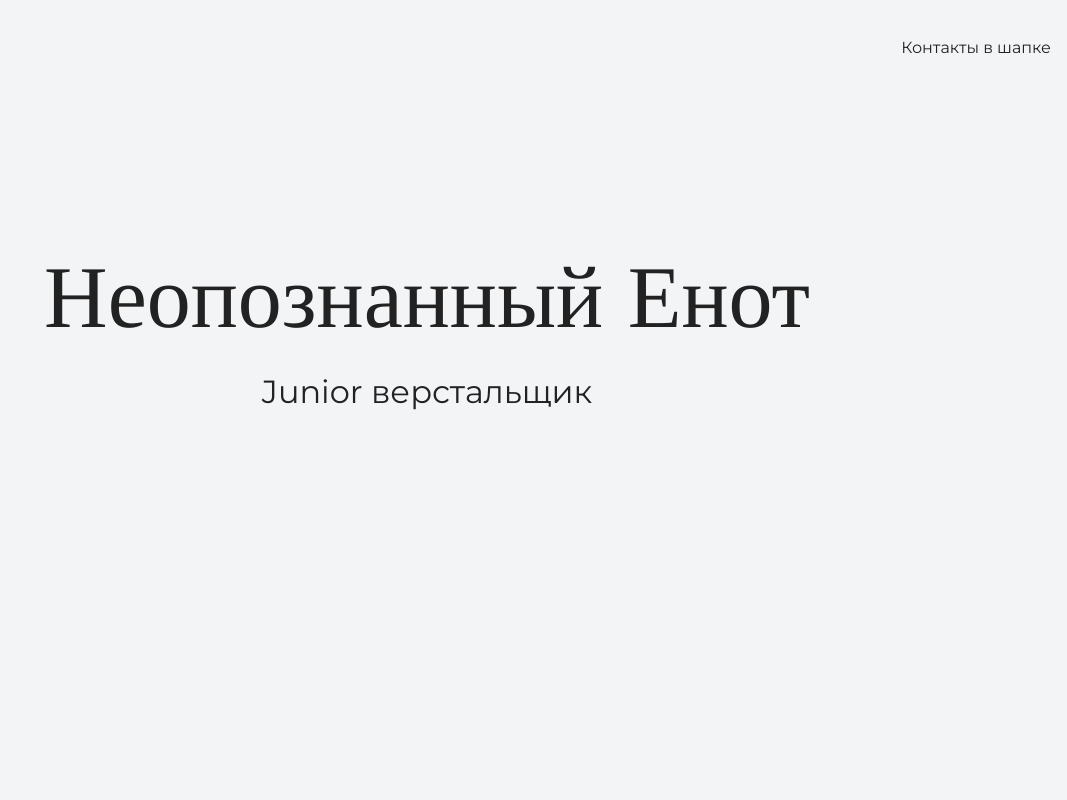
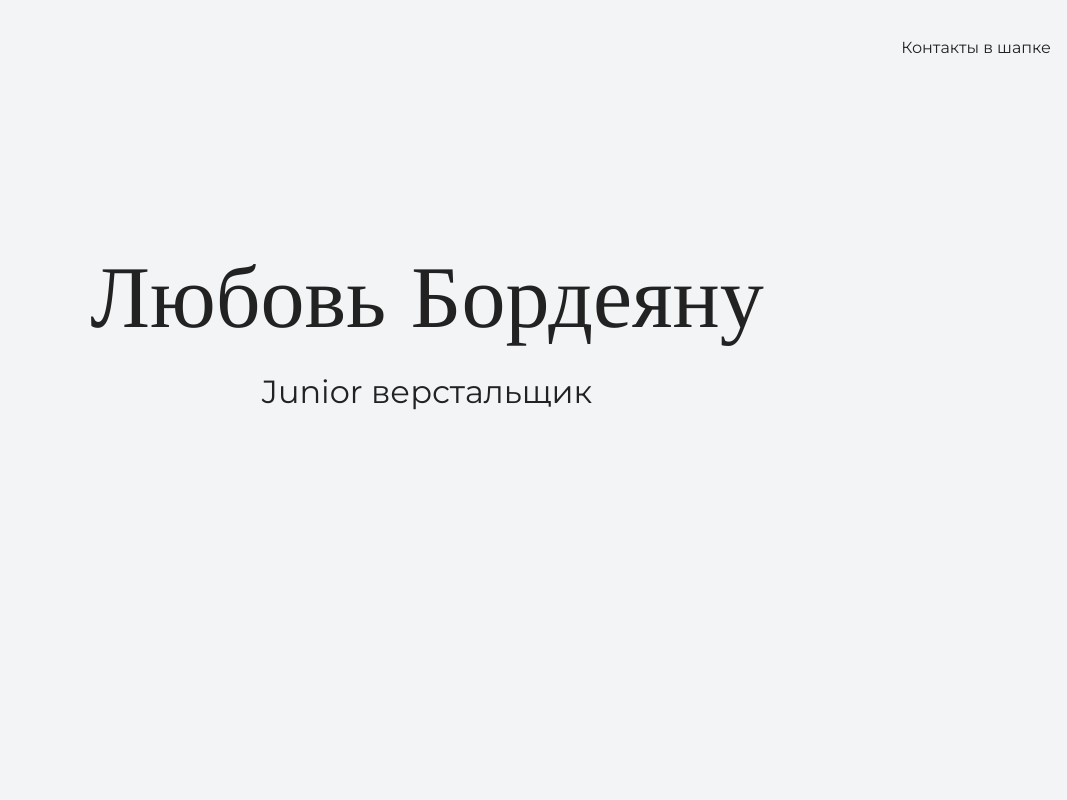
Before and after one commit to LiubovBord/my-site, a plain HTML site: page index.html in a window 1280 px wide. Shown: the top 800 px of the page, without its empty margins (213-1280 px from the left). Drawn offline with nearby package versions, Linux system fonts and the light colour scheme.

Commit message:
Меняет текст на главной странице

```diff
--- a/index.html
+++ b/index.html
@@ -16,7 +16,7 @@
 
     <section class="hero-image">
       <div class="container">
-      <h1 class="heading">Неопознанный Енот</h1>
+      <h1 class="heading">Любовь Бордеяну</h1>
       <p>Junior верстальщик</p>
       </div>
     </section>
```
